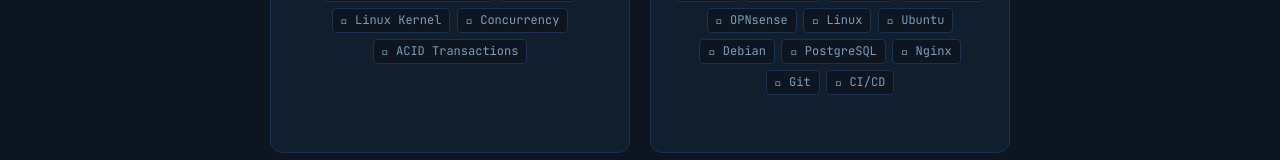
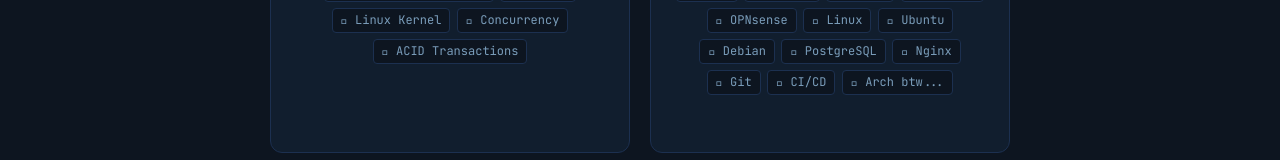
Before and after one commit to jmtorr3/jmtorr3.github.io, a React (Vite) app: page / in a window 1280 px wide. Shown: the part 7087-7247 px from the top of the page. Built offline with nearby package versions, Linux system fonts and the light colour scheme; no server answers; a web font is replaced by a local one.

Commit message:
arch btw

```diff
--- a/src/data/skills.ts
+++ b/src/data/skills.ts
@@ -5,11 +5,11 @@
     skills: [
       { name: 'PyTorch',                  icon: '\ue73c' },
       { name: 'LoRA',                     icon: '\uf471' },
-      { name: 'Fine-Tuning',              icon: '\uf7d9' },
+      { name: 'Fine-Tuning',              icon: '\uf013' },
       { name: 'LLM Safety & Alignment',   icon: '\uf023' },
       { name: 'Reinforcement Learning',   icon: '\uf11b' },
       { name: 'DQN / BC / Curriculum',    icon: '\uf1b3' },
-      { name: 'Llama / Llama-Guard',      icon: '\uf544' },
+      { name: 'Llama / Llama-Guard',      icon: '\uf132' },
       { name: 'Adversarial ML',           icon: '\uf132' },
       { name: 'Research Methodology',     icon: '\uf02d' },
     ],
@@ -69,6 +69,7 @@
       { name: 'Nginx',      icon: '\uf0ac' },
       { name: 'Git',        icon: '\ue702' },
       { name: 'CI/CD',      icon: '\uf013' },
+      { name: 'Arch btw...', icon: '\uf303' },
     ],
   },
 ]
```
Also changed, not shown: 1 other file (tests, documents, lock files or other folders).
